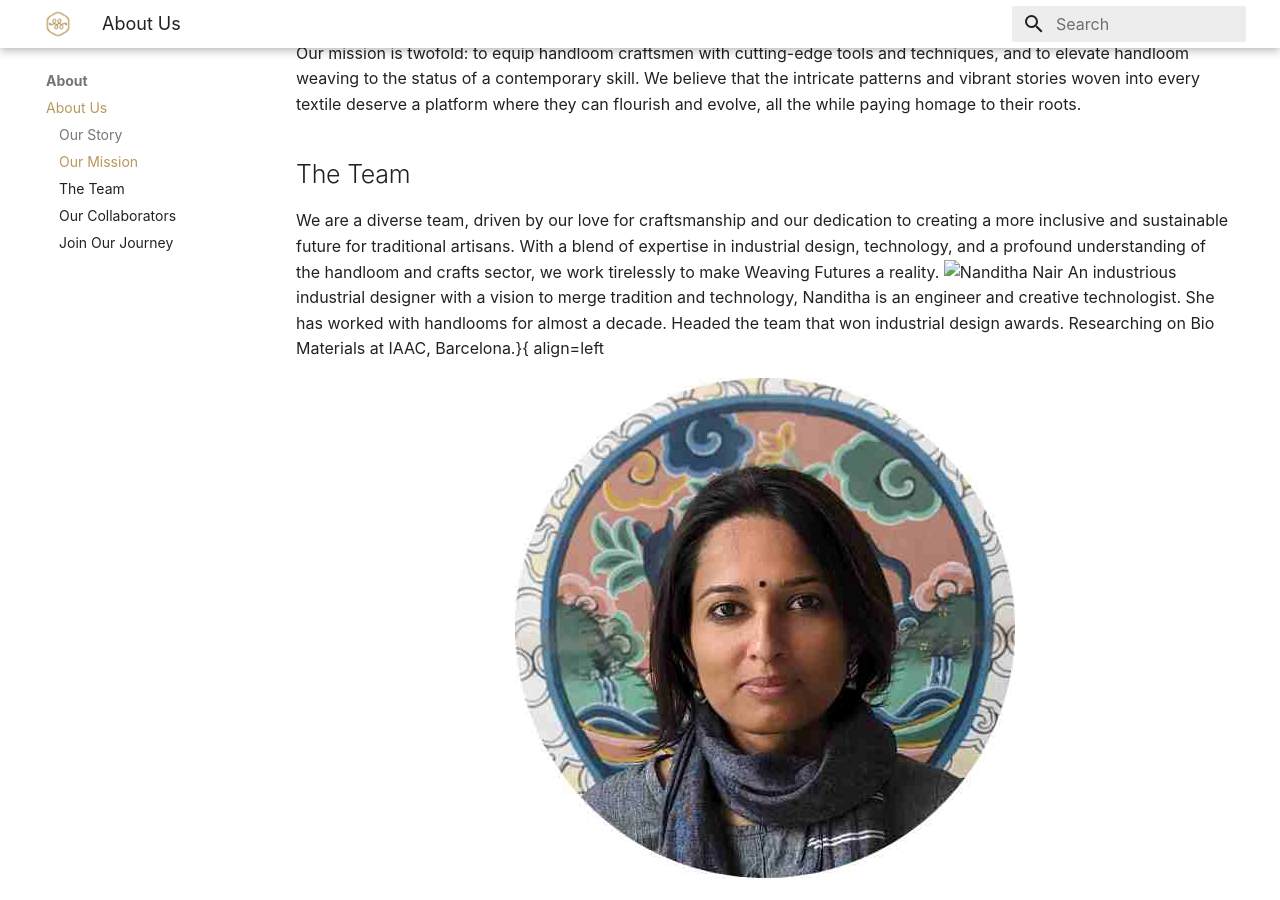
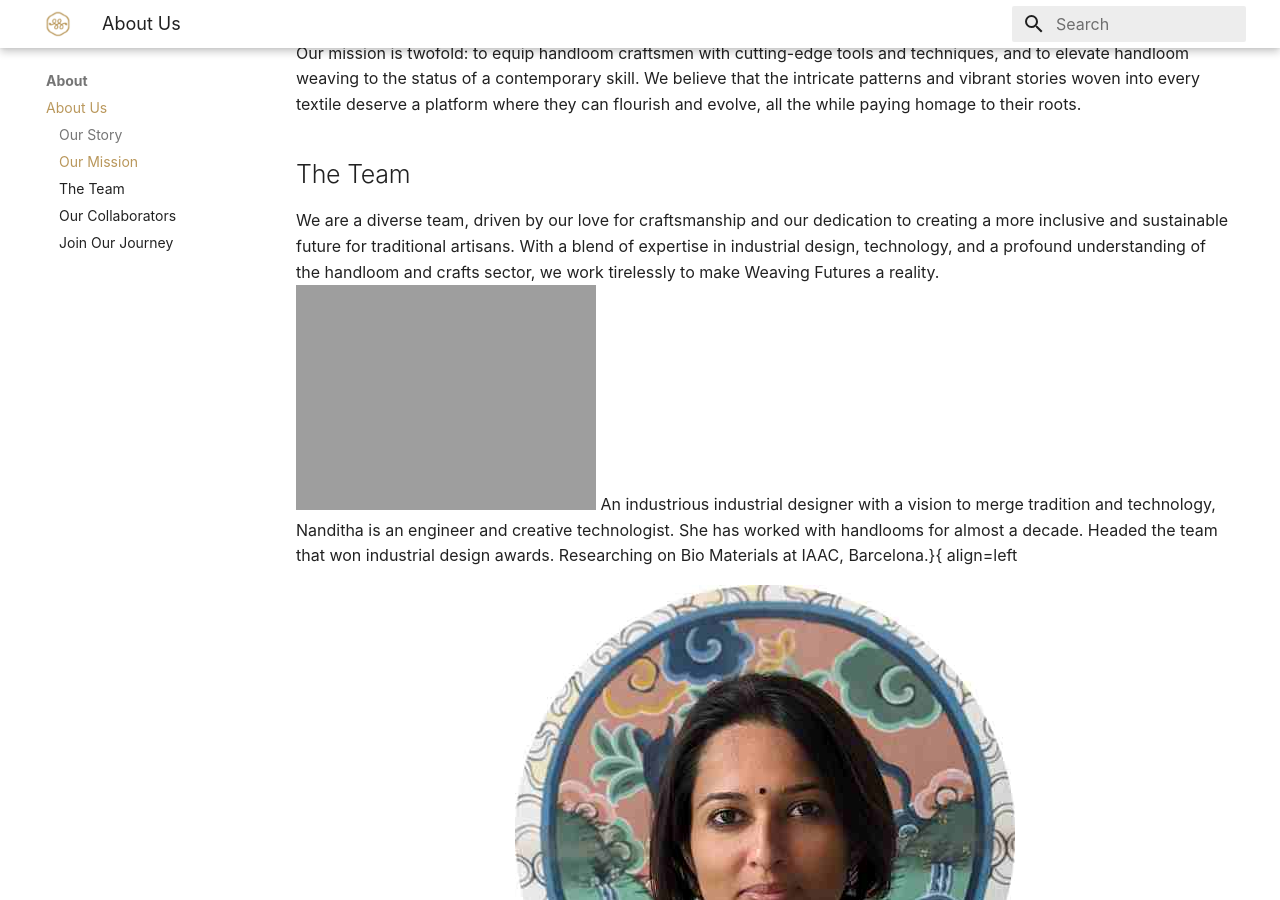
Before and after one commit to weavingfutures/weavingfutures.github.io, an MkDocs documentation site: the page built from docs/about/about.md, in a window 1280 px wide and 900 px high, scrolled down 498 px. Built offline with MkDocs 1.6.1 and Material for MkDocs 9.7.7, drawn with Linux system fonts in a browser that asks for light colours; some web fonts are replaced.

Commit message:
Update about.md

```diff
--- a/docs/about/about.md
+++ b/docs/about/about.md
@@ -13,7 +13,7 @@
 ## The Team
 
 We are a diverse team, driven by our love for craftsmanship and our dedication to creating a more inclusive and sustainable future for traditional artisans. With a blend of expertise in industrial design, technology, and a profound understanding of the handloom and crafts sector, we work tirelessly to make Weaving Futures a reality.
-![Nanditha Nair]("../../images/about/nandu.jpg"){ width="300" }{ align=left } An industrious industrial designer with a vision to merge tradition and technology, Nanditha is an engineer and creative technologist. She has worked with handlooms for almost a decade. Headed the team that won industrial design awards.  Researching on Bio Materials at IAAC, Barcelona.
+![Nanditha Nair](src="../../images/about/nandu.jpg"){ width="300" }{ align=left } An industrious industrial designer with a vision to merge tradition and technology, Nanditha is an engineer and creative technologist. She has worked with handlooms for almost a decade. Headed the team that won industrial design awards.  Researching on Bio Materials at IAAC, Barcelona.
 
 <p align="center"><img alt="Nanditha" src="../../images/about/nandu.jpg" /></p><b>Nanditha Nair </b>- An industrious industrial designer with a vision to merge tradition and technology, Nanditha is an engineer and creative technologist. She has worked with handlooms for almost a decade. Headed the team that won industrial design awards.  Researching on Bio Materials at IAAC, Barcelona.
 <p align="center"><img alt="Rajagopal" src="../../images/about/raj.jpg" /></p><b>Rajagopal Krishnan </b>- A passionate individual deeply rooted in the Indian handloom tradition, Raj was marketing strategist for 25+ years. He led Seematti and it's handloom journey, as it's brandhead. Initiated & executed Kancheepuram Sarees entry into the Guinness Book of world records. Launched Surya TV in Kerala.
```
